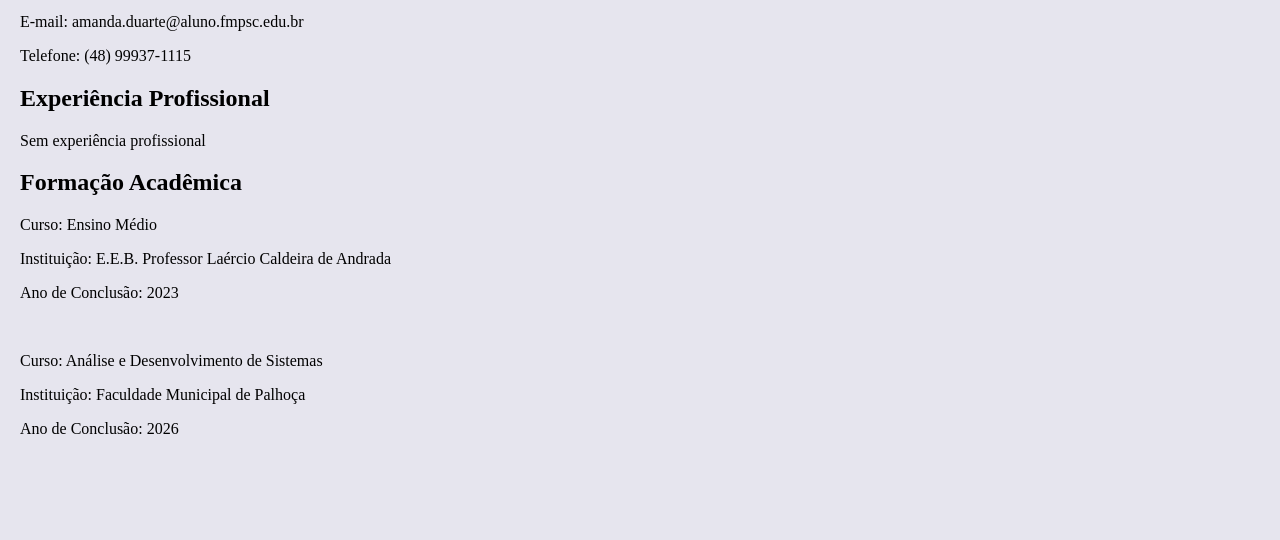
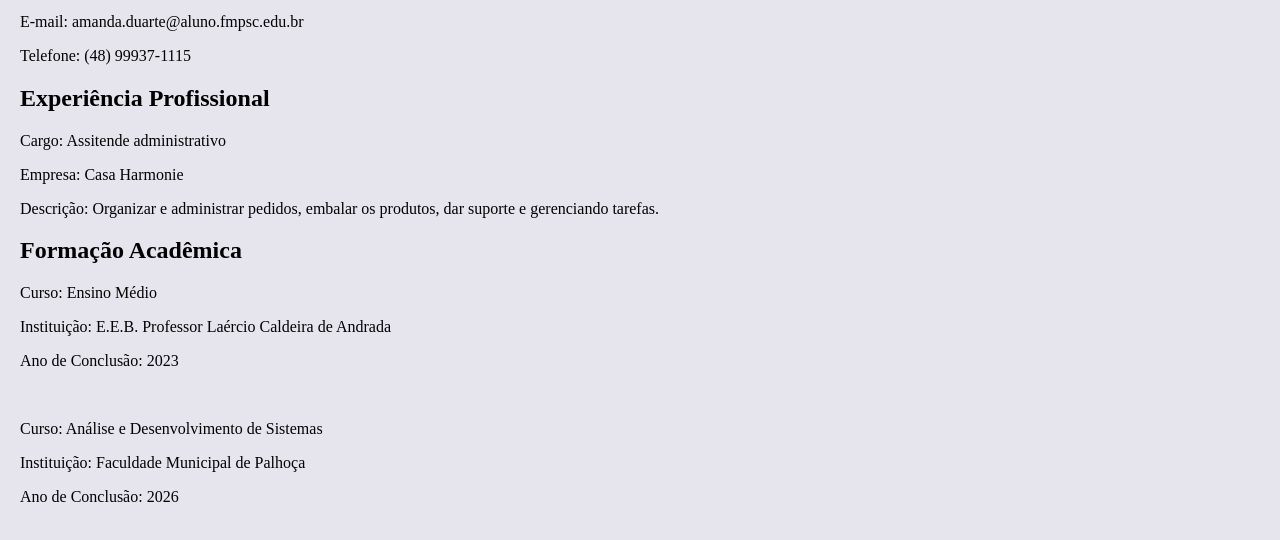
Before and after one commit to amandaduarte046/curriculum1, a plain HTML site: page index.htm in a window 1280 px wide. Shown: the part 280-820 px from the top of the page. Drawn offline with Linux system fonts and the light colour scheme.

Commit message:
Update index.htm

```diff
--- a/index.htm
+++ b/index.htm
@@ -45,7 +45,9 @@
 
 
         <h2>Experiência Profissional</h2>
-        <p>Sem experiência profissional</p>
+        <p>Cargo: Assitende administrativo</p>
+        <p>Empresa: Casa Harmonie</p>
+        <p>Descrição: Organizar e administrar pedidos, embalar os produtos, dar suporte e gerenciando tarefas.</p>
 
 
         <h2>Formação Acadêmica</h2>
```
